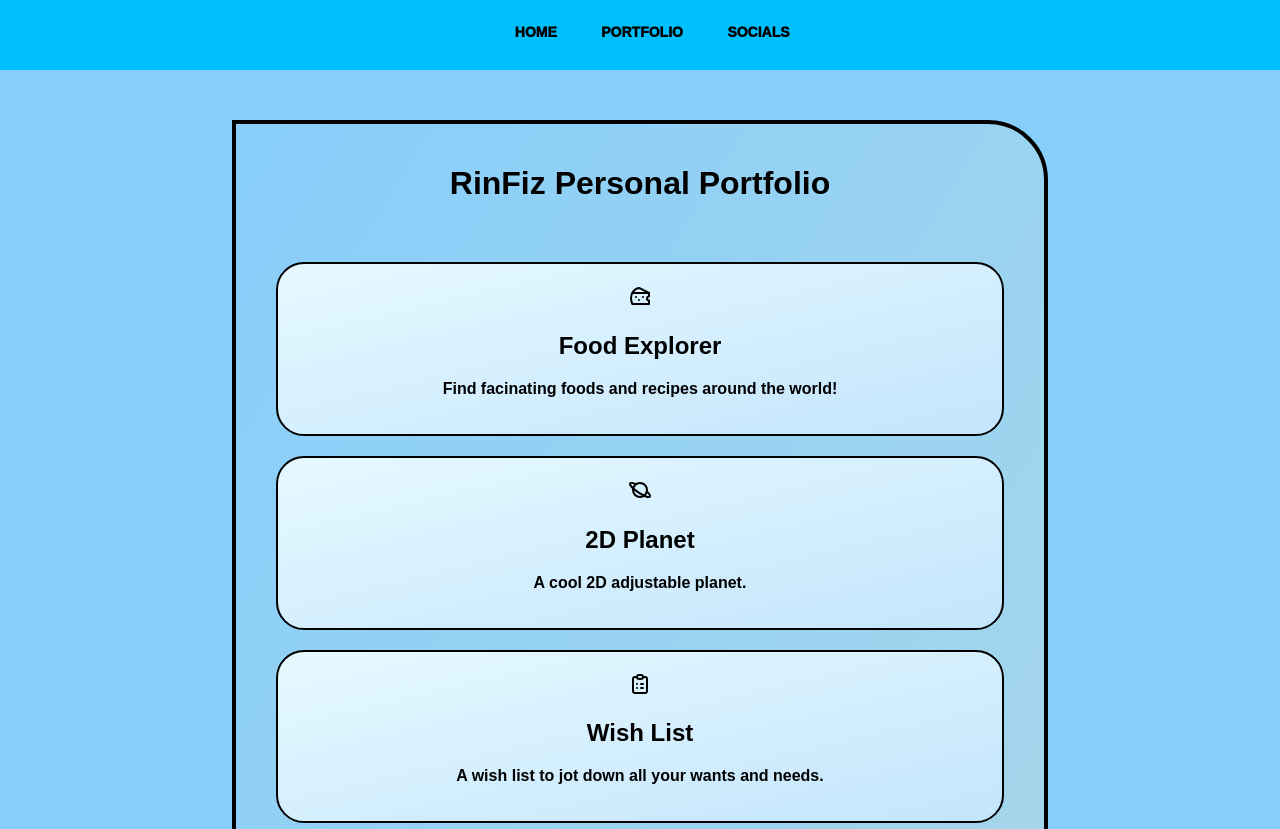
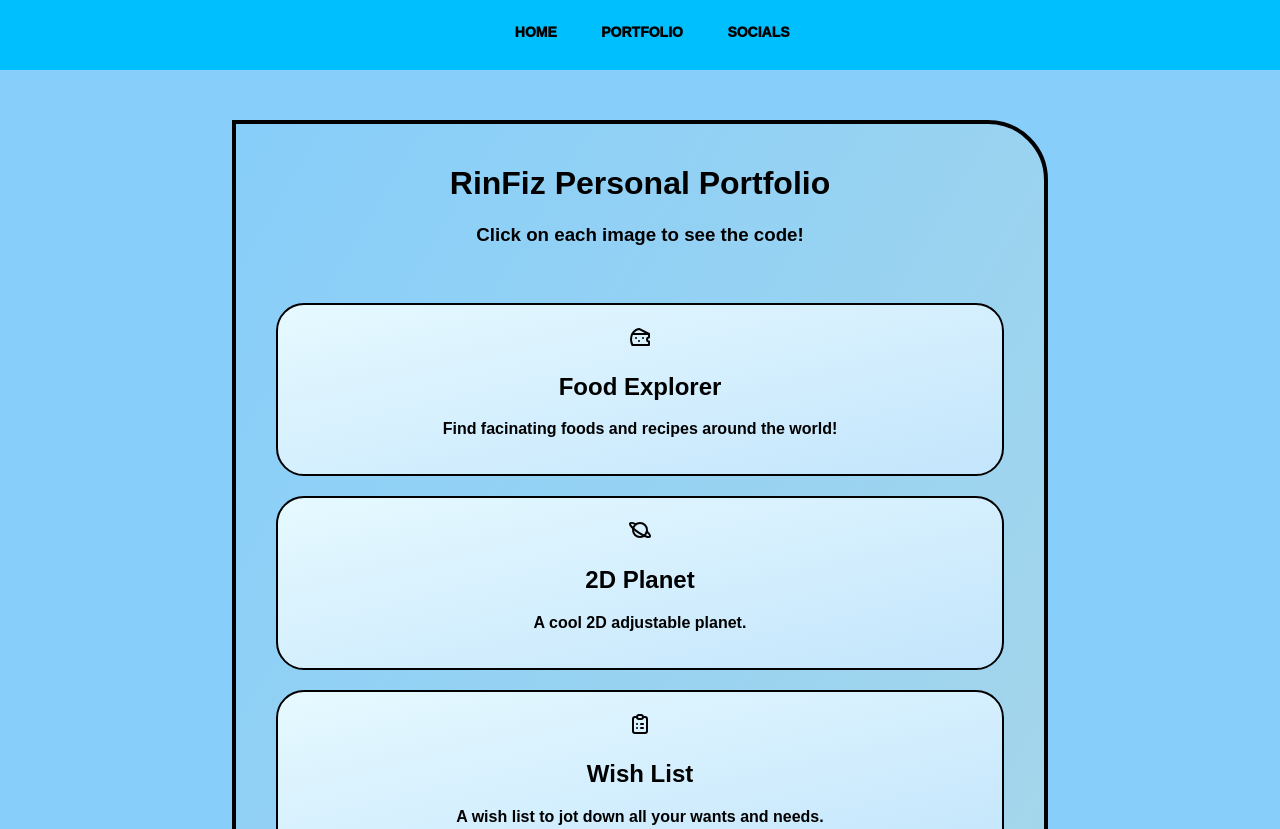
Before and after one commit to RinFiz/RinFiz-Site, a plain HTML site: page New website html/portfolio.html in a window 1280 px wide. Shown: the top 829 px of the page. Drawn offline with Linux system fonts and the light colour scheme; files that its build step writes are made by us from their sources.

Commit message:
Update portfolio.html

```diff
--- a/New website html/portfolio.html
+++ b/New website html/portfolio.html
@@ -3,7 +3,7 @@
 <head>
     <meta charset="UTF-8" />
     <meta name="viewport" content="width=device-width, initial-scale=1.0" />
-    <link rel="stylesheet" href="new-website-css/portfolio-styles.css">
+    <link rel="stylesheet" href="portfolio-styles.css">
     <title>Portfolio</title>
 </head>
 <body>
@@ -20,7 +20,8 @@
     </div>
   </header>
     <div class="portfolio">
-        <h1>RinFiz Personal Portfolio</h1><br>
+        <h1>RinFiz Personal Portfolio</h1>
+<h3>Click on each image to see the code!</h3><br>
 
         <div class="project">
             <a href="https://github.com/RinFiz/Food-Explorer" style="color: black;">
```
